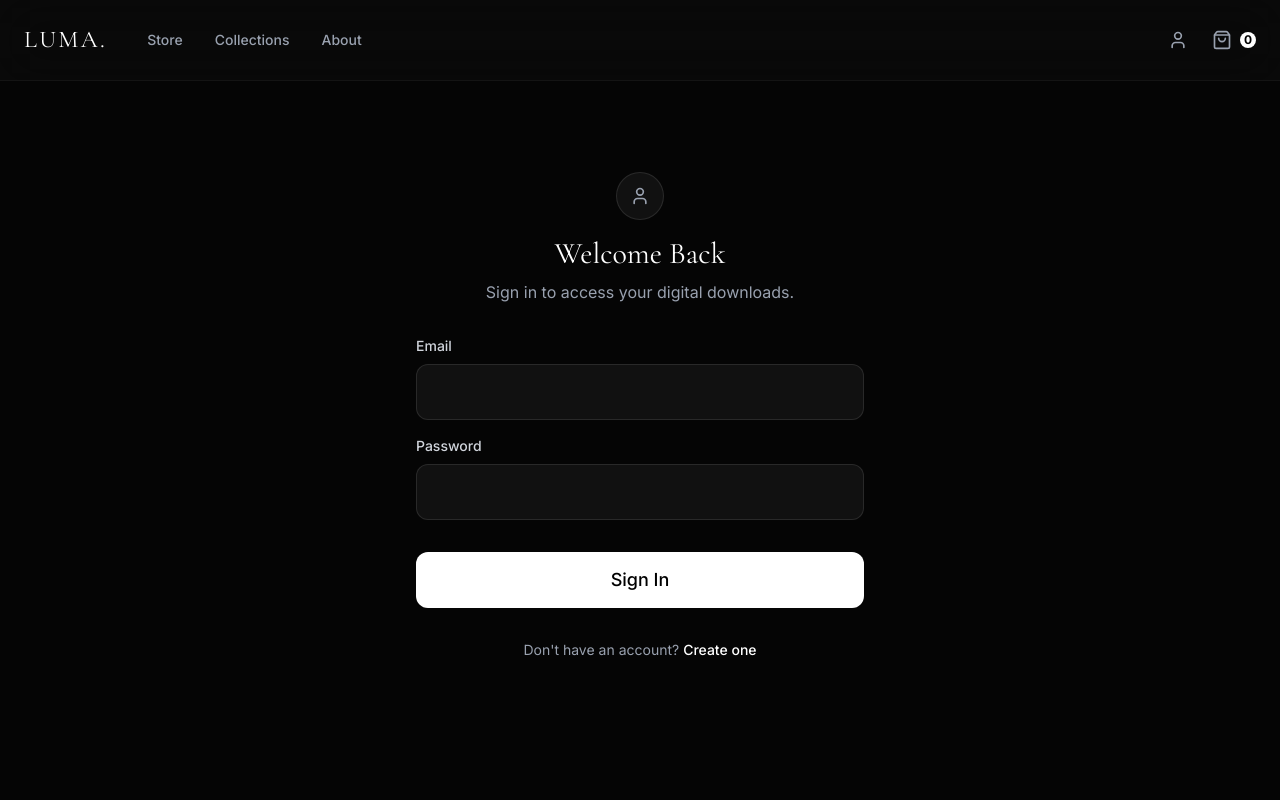
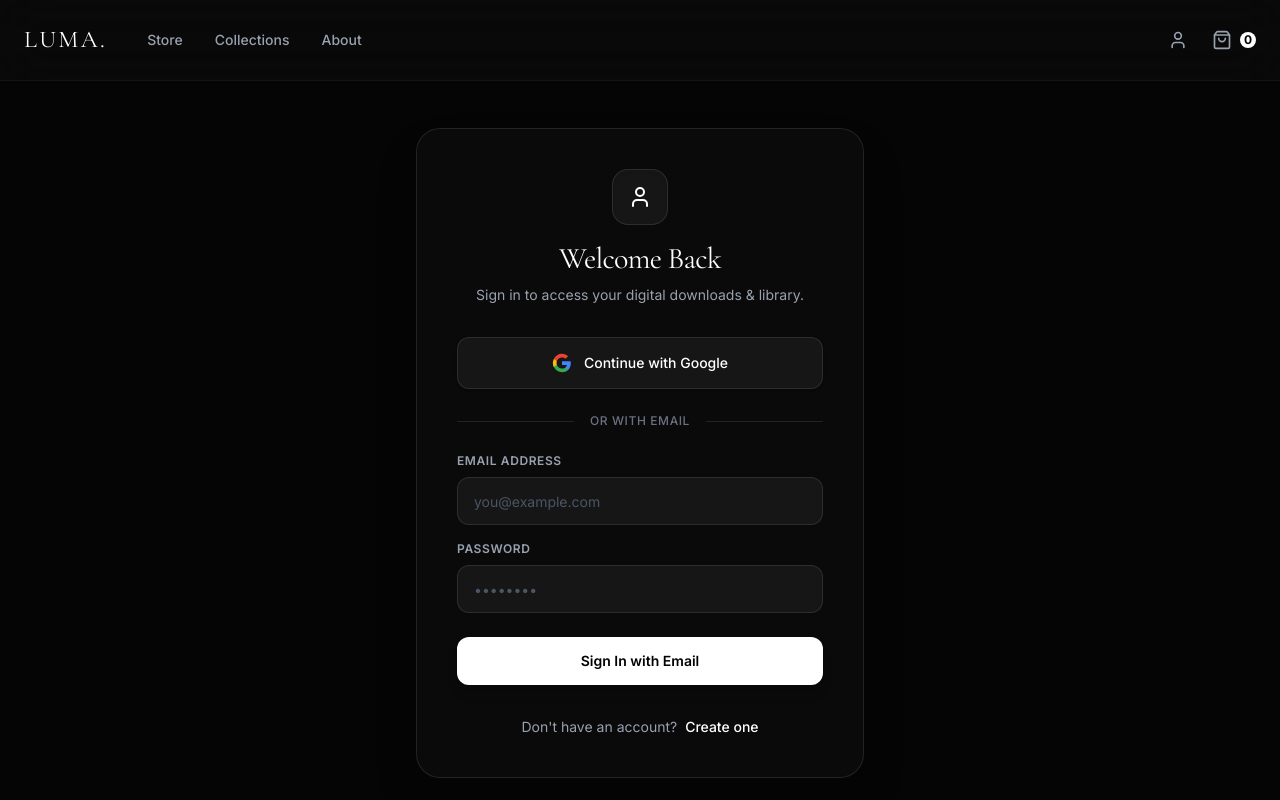
Before and after one commit to Adnxnnn/preset-store, a Next.js app: page /login in a window 1280 px wide. Shown: the top 800 px of the page. Built offline with nearby package versions, Linux system fonts and the light colour scheme; no server answers.

Commit message:
Add Google OAuth login to customer login page

```diff
--- a/app/(store)/login/page.tsx
+++ b/app/(store)/login/page.tsx
@@ -11,6 +11,7 @@ export default function CustomerLogin() {
   const [password, setPassword] = useState("");
   const [isSignUp, setIsSignUp] = useState(false);
   const [loading, setLoading] = useState(false);
+  const [googleLoading, setGoogleLoading] = useState(false);
   const [error, setError] = useState("");
   const router = useRouter();
 
@@ -41,59 +42,102 @@ export default function CustomerLogin() {
     setLoading(false);
   }
 
+  async function handleGoogleLogin() {
+    try {
+      setGoogleLoading(true);
+      setError("");
+      const { error } = await supabase.auth.signInWithOAuth({
+        provider: 'google',
+        options: {
+          redirectTo: `${window.location.origin}/account`,
+        },
+      });
+      if (error) setError(error.message);
+    } catch (err: any) {
+      setError(err?.message || "Failed to sign in with Google");
+    } finally {
+      setGoogleLoading(false);
+    }
+  }
+
   return (
     <div className="min-h-screen pt-32 px-6 flex flex-col justify-center items-center pb-24">
-      <div className="w-full max-w-md">
+      <div className="w-full max-w-md bg-[#0a0a0a] border border-white/10 rounded-3xl p-8 md:p-10 shadow-2xl backdrop-blur-xl">
         <div className="flex flex-col items-center mb-8">
-          <div className="w-12 h-12 bg-white/5 rounded-full flex items-center justify-center mb-4 border border-white/10">
-            <User className="w-5 h-5 text-gray-400" />
+          <div className="w-14 h-14 bg-white/5 rounded-2xl flex items-center justify-center mb-4 border border-white/10 shadow-inner">
+            <User className="w-6 h-6 text-white" />
           </div>
-          <h1 className="text-3xl font-serif text-white">{isSignUp ? 'Create Account' : 'Welcome Back'}</h1>
-          <p className="text-gray-400 mt-2 text-center">
-            {isSignUp ? 'Sign up to access your past purchases and downloads.' : 'Sign in to access your digital downloads.'}
+          <h1 className="text-3xl font-serif text-white tracking-tight">{isSignUp ? 'Create Account' : 'Welcome Back'}</h1>
+          <p className="text-gray-400 mt-2 text-center text-sm">
+            {isSignUp ? 'Sign up to access your past purchases and downloads.' : 'Sign in to access your digital downloads & library.'}
           </p>
         </div>
 
         {error && (
-          <div className="bg-red-500/10 border border-red-500/20 text-red-400 text-sm p-4 rounded-xl mb-6">
-            {error}
+          <div className="bg-red-500/10 border border-red-500/20 text-red-400 text-sm p-4 rounded-xl mb-6 flex items-center gap-2">
+            <span>{error}</span>
           </div>
         )}
 
+        {/* Google OAuth Button */}
+        <button
+          type="button"
+          onClick={handleGoogleLogin}
+          disabled={googleLoading || loading}
+          className="w-full h-13 bg-white/5 border border-white/10 hover:border-white/25 text-white font-medium rounded-xl hover:bg-white/10 transition-all flex items-center justify-center gap-3 disabled:opacity-50 text-sm shadow-sm"
+        >
+          <svg className="w-5 h-5" viewBox="0 0 24 24">
+            <path d="M22.56 12.25c0-.78-.07-1.53-.2-2.25H12v4.26h5.92c-.26 1.37-1.04 2.53-2.21 3.31v2.77h3.57c2.08-1.92 3.28-4.74 3.28-8.09z" fill="#4285F4"/>
+            <path d="M12 23c2.97 0 5.46-.98 7.28-2.66l-3.57-2.77c-.98.66-2.23 1.06-3.71 1.06-2.86 0-5.29-1.93-6.16-4.53H2.18v2.84C3.99 20.53 7.7 23 12 23z" fill="#34A853"/>
+            <path d="M5.84 14.09c-.22-.66-.35-1.36-.35-2.09s.13-1.43.35-2.09V7.07H2.18C1.43 8.55 1 10.22 1 12s.43 3.45 1.18 4.93l2.85-2.22.81-.62z" fill="#FBBC05"/>
+            <path d="M12 5.38c1.62 0 3.06.56 4.21 1.64l3.15-3.15C17.45 2.09 14.97 1 12 1 7.7 1 3.99 3.47 2.18 7.07l3.66 2.84c.87-2.6 3.3-4.53 6.16-4.53z" fill="#EA4335"/>
+          </svg>
+          {googleLoading ? "Connecting to Google..." : "Continue with Google"}
+        </button>
+
+        <div className="my-6 flex items-center gap-4 text-xs uppercase tracking-wider text-gray-500 font-medium">
+          <div className="flex-1 h-px bg-white/10" />
+          <span>or with email</span>
+          <div className="flex-1 h-px bg-white/10" />
+        </div>
+
         <form onSubmit={handleAuth} className="space-y-4">
           <div>
-            <label className="block text-sm font-medium text-gray-300 mb-2">Email</label>
+            <label className="block text-xs uppercase tracking-wider font-semibold text-gray-400 mb-2">Email Address</label>
             <input
               type="email"
               value={email}
               onChange={(e) => setEmail(e.target.value)}
-              className="w-full h-14 bg-white/5 border border-white/10 rounded-xl px-4 text-white focus:outline-none focus:border-white/30"
+              placeholder="you@example.com"
+              className="w-full h-12 bg-white/5 border border-white/10 rounded-xl px-4 text-white placeholder:text-gray-600 focus:outline-none focus:border-white/40 transition-colors text-sm"
               required
             />
           </div>
           <div>
-            <label className="block text-sm font-medium text-gray-300 mb-2">Password</label>
+            <label className="block text-xs uppercase tracking-wider font-semibold text-gray-400 mb-2">Password</label>
             <input
               type="password"
               value={password}
               onChange={(e) => setPassword(e.target.value)}
-              className="w-full h-14 bg-white/5 border border-white/10 rounded-xl px-4 text-white focus:outline-none focus:border-white/30"
+              placeholder="••••••••"
+              className="w-full h-12 bg-white/5 border border-white/10 rounded-xl px-4 text-white placeholder:text-gray-600 focus:outline-none focus:border-white/40 transition-colors text-sm"
               required
             />
           </div>
           <button
-            disabled={loading}
-            className="w-full h-14 mt-4 bg-white text-black font-medium text-lg rounded-xl hover:bg-gray-200 transition-colors disabled:opacity-50"
+            disabled={loading || googleLoading}
+            className="w-full h-12 mt-2 bg-white text-black font-semibold text-sm rounded-xl hover:bg-gray-200 transition-colors disabled:opacity-50 shadow-lg"
           >
-            {loading ? "Please wait..." : isSignUp ? "Create Account" : "Sign In"}
+            {loading ? "Please wait..." : isSignUp ? "Create Account" : "Sign In with Email"}
           </button>
         </form>
 
         <div className="mt-8 text-center text-sm text-gray-400">
           {isSignUp ? "Already have an account? " : "Don't have an account? "}
           <button
+            type="button"
             onClick={() => { setIsSignUp(!isSignUp); setError(""); }}
-            className="text-white hover:underline font-medium"
+            className="text-white hover:underline font-medium ml-1"
           >
             {isSignUp ? "Sign In" : "Create one"}
           </button>
```
